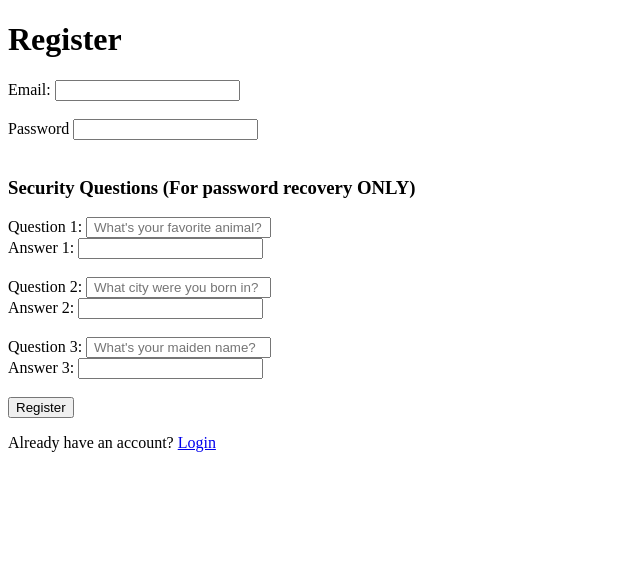
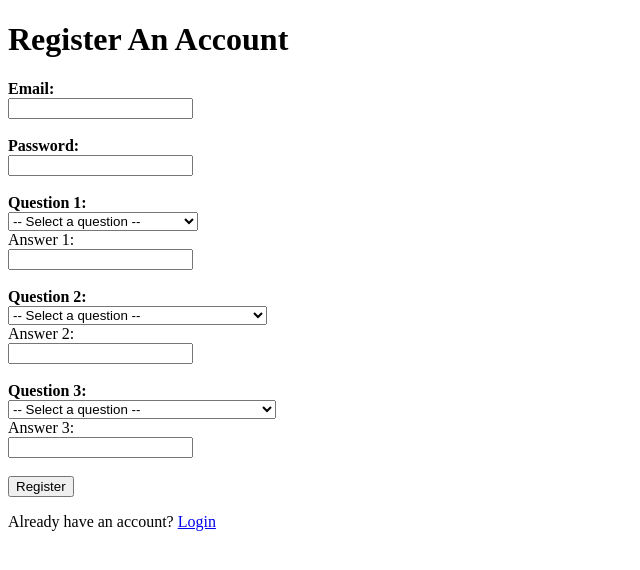
Before and after one commit to jalloul-design/DriveShare-Cis476-TermProject-Group-Delta, a Flask app: page /register in a window 1280 px wide. Shown: the top 570 px of the page, without its empty margins (0-640 px from the left). Run offline with Flask 3, Linux system fonts and the light colour scheme.

Commit message:
fixed issues

```diff
--- a/auth/app.py
+++ b/auth/app.py
@@ -3,7 +3,7 @@ from auth.database import init_db
 from auth.routes import auth_bp
 
 app = Flask(__name__)
-app.secret_key = ''
+app.secret_key = 'my-secret-key'
 app.register_blueprint(auth_bp)
 
 if __name__ == '__main__':
--- a/auth/registration.py
+++ b/auth/registration.py
@@ -14,5 +14,5 @@ def user_account_creation(user_email, user_password, questions, answers):
     if existing is not None:
         return False, "Email is already linked to another account"
 
-    User.create(user_email, user_password, questions, answers)
+    User.create_account(user_email, user_password, questions, answers)
     return True, "Your account has been created!"
--- a/auth/routes.py
+++ b/auth/routes.py
@@ -135,3 +135,7 @@ def reset_password_route():
             return redirect(url_for('auth.login'))
 
     return render_template('auth/reset_password.html', user_email=user_email)
+
+@auth_bp.route('/')
+def index():
+    return redirect(url_for('auth.login'))
--- a/auth/templates/auth/register.html
+++ b/auth/templates/auth/register.html
@@ -1,11 +1,11 @@
 <!DOCTYPE html>
 <html lang="en">
 <head>
-    <meta charset="UTF-8">
-    <title>Register- DriveShare</title>
+     <meta charset="UTF-8">
+    <title>Register - DriveShare</title>
 </head>
 <body>
-    <h1>Register</h1>
+    <h1>Register An Account</h1>
 
     {% with messages = get_flashed_messages() %}
         {% if messages %}
@@ -14,34 +14,47 @@
             {% endfor %}
         {% endif %}
     {% endwith %}
-   <form method="POST">
-       <lable>Email:</lable>
-       <input type="email" name = "user_email" required><br><br>
-       <label>Password</label>
-       <input type="password" name = "user_password" required><br><br>
-       <h3>Security Questions (For password recovery ONLY)</h3>
-       <label>Question 1:</label>
-        <input type="text" name="question1" placeholder=" What's your favorite animal?" required><br>
-        <label>Answer 1:</label>
+
+    <form method="POST">
+        <label><b>Email:</b></label><br>
+        <input type="email" name="user_email" required><br><br>
+
+        <label><b>Password:</b></label><br>
+        <input type="password" name="user_password" required><br><br>
+
+        <label><b>Question 1:</b></label><br>
+        <select name="question1" required>
+            <option value="">-- Select a question --</option>
+            <option value="What's your favorite animal?">What's your favorite animal?</option>
+            <option value="What's your pet's name?">What's your pet's name?</option>
+            <option value="What's your favorite color?">What's your favorite color?</option>
+        </select><br>
+        <label>Answer 1:</label><br>
         <input type="text" name="answer1" required><br><br>
 
-        <label>Question 2:</label>
-        <input type="text" name="question2" placeholder=" What city were you born in?" required><br>
-        <label>Answer 2:</label>
+        <label><b>Question 2:</b></label><br>
+        <select name="question2" required>
+            <option value="">-- Select a question --</option>
+            <option value="What city were you born in?">What city were you born in?</option>
+            <option value="What's your mother's name?">What's your mother's name?</option>
+            <option value="What's the name of your middle school?">What's the name of your middle school?</option>
+        </select><br>
+        <label>Answer 2:</label><br>
         <input type="text" name="answer2" required><br><br>
 
-        <label>Question 3:</label>
-        <input type="text" name="question3" placeholder=" What's your maiden name?" required><br>
-        <label>Answer 3:</label>
+        <label><b>Question 3:</b></label><br>
+        <select name="question3" required>
+            <option value="">-- Select a question --</option>
+            <option value="What's your maiden name?">What's your maiden name?</option>
+            <option value="What's your favorite hobby?">What's your favorite hobby?</option>
+            <option value="What is the first state/country you visited?">What is the first state/country you visited?</option>
+        </select><br>
+        <label>Answer 3:</label><br>
         <input type="text" name="answer3" required><br><br>
 
         <button type="submit">Register</button>
     </form>
 
     <p>Already have an account? <a href="{{ url_for('auth.login') }}">Login</a></p>
-
-
-
-
 </body>
 </html>
```
